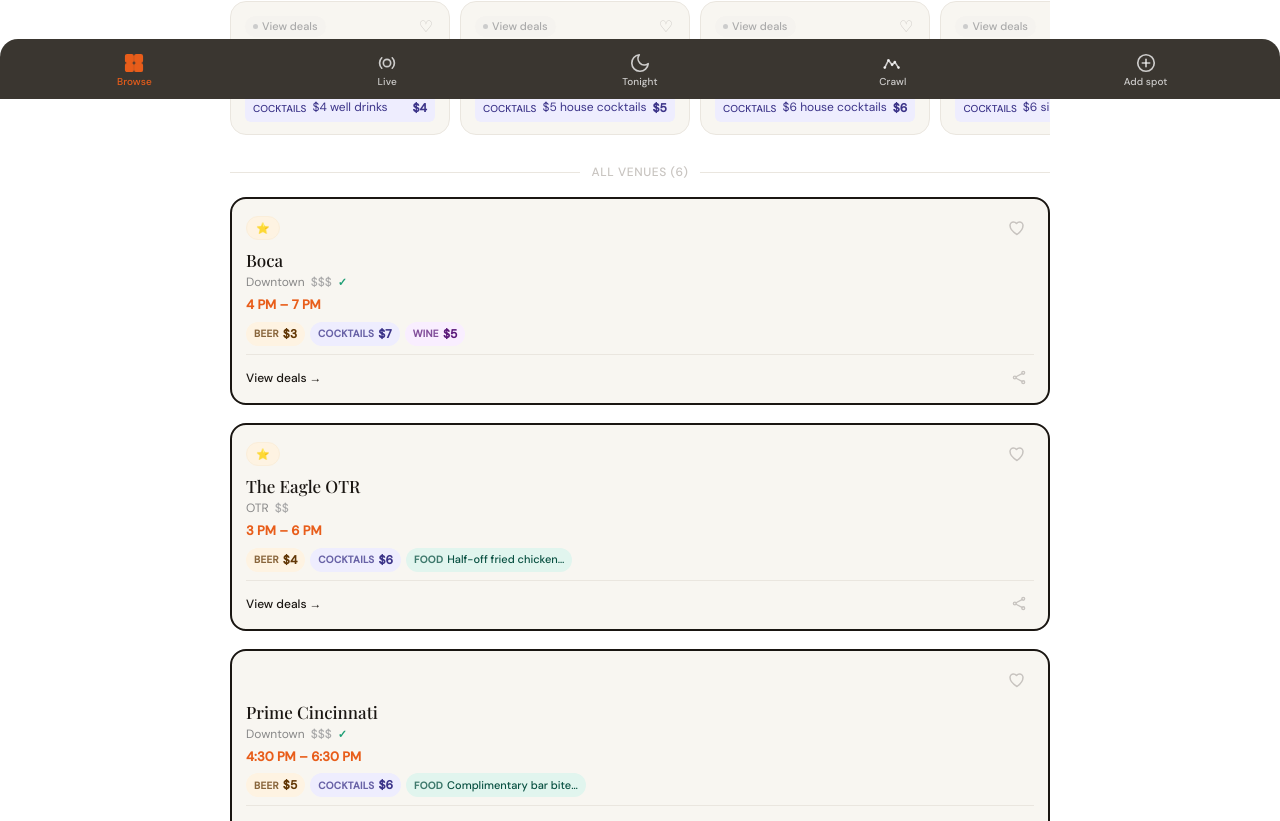
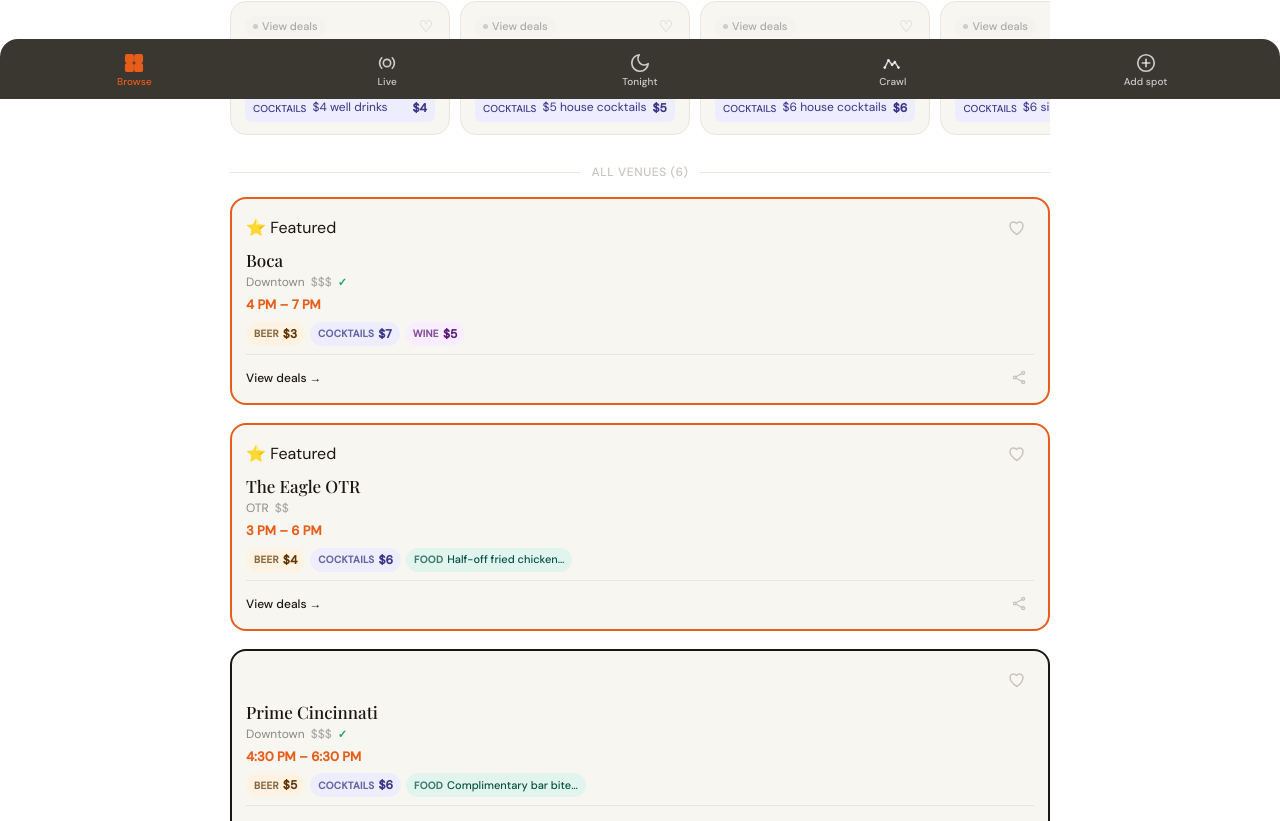
Before and after one commit to appyhour1/HappyHour, a React (Create React App) app: page / in a window 1280 px wide. Shown: the part 701-1522 px from the top of the page. Built offline with nearby package versions, Linux system fonts and the light colour scheme; no server answers; the database is empty.

Commit message:
Add files via upload

```diff
--- a/src/components/VenueCard.tsx
+++ b/src/components/VenueCard.tsx
@@ -93,7 +93,11 @@ export const VenueCard = memo(function VenueCard({
       className={`vc${isOpen ? ' vc--open' : ''}${isSelected ? ' vc--selected' : ''}${venue.is_featured ? ' vc--featured' : ''}`}
       style={{
         background: '#F8F6F1',
-        border: isOpen ? '2px solid #22C55E' : '2px solid #1A1612',
+        border: isOpen
+          ? '2px solid #22C55E'
+          : venue.is_featured
+            ? '2px solid #E85D1A'
+            : '2px solid #1A1612',
         boxShadow: isOpen ? '0 0 0 1px #22C55E' : 'none',
       }}
       onClick={handleCardClick}
@@ -111,7 +115,12 @@ export const VenueCard = memo(function VenueCard({
               {venueStatus.badge}
             </span>
           )}
-          {venue.is_featured && <span className="vc__badge vc__badge--featured">⭐</span>}
+          {(venue as any).is_sponsored && (
+              <span className="vc__sponsored-pill">◆ Sponsored</span>
+            )}
+            {venue.is_featured && (
+              <span className="vc__featured-pill">⭐ Featured</span>
+            )}
         </div>
         <button className={`vc__heart${isFavorite ? ' vc__heart--saved' : ''}`} onClick={handleFavorite} aria-label="Save">
           <HeartIcon filled={isFavorite} />
```
